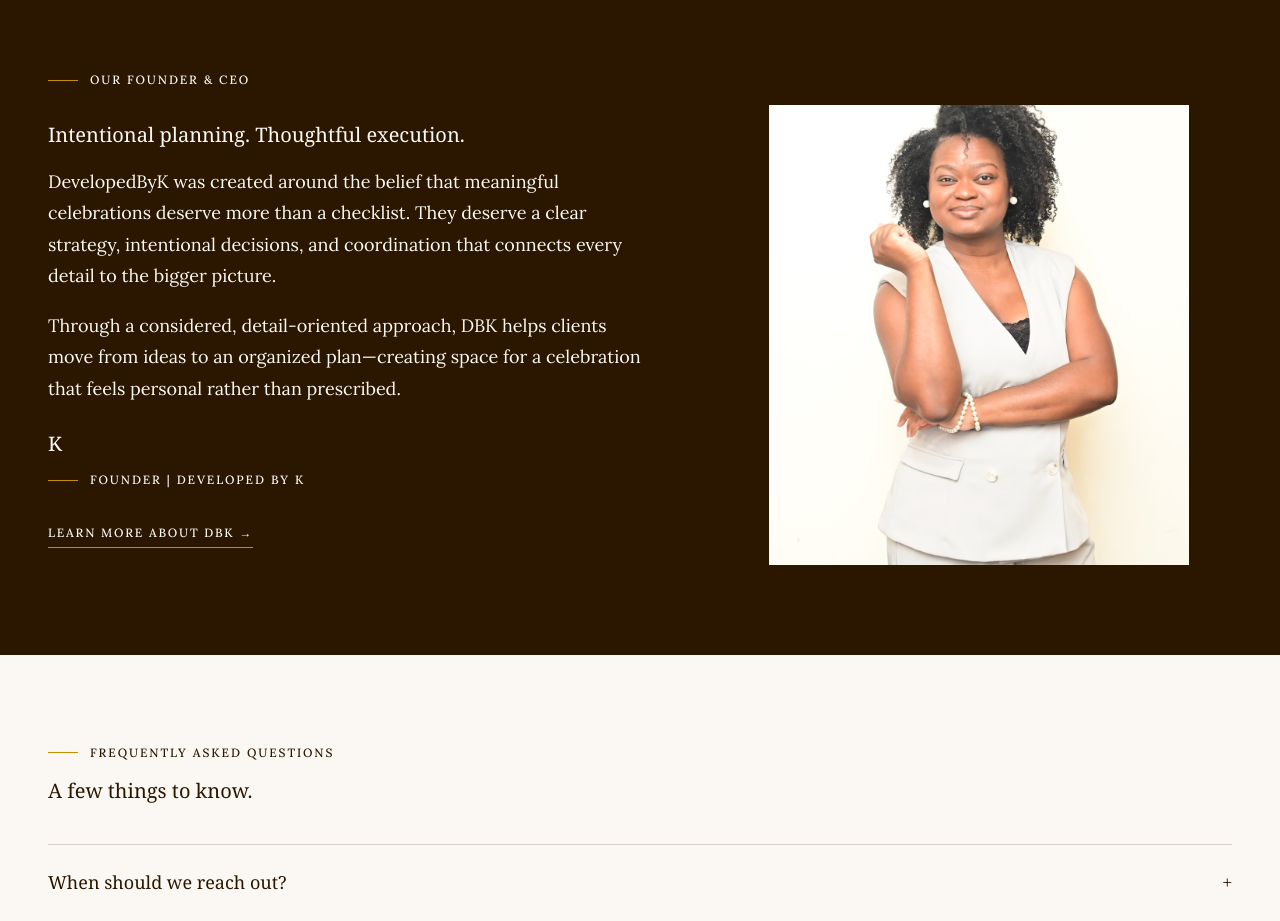
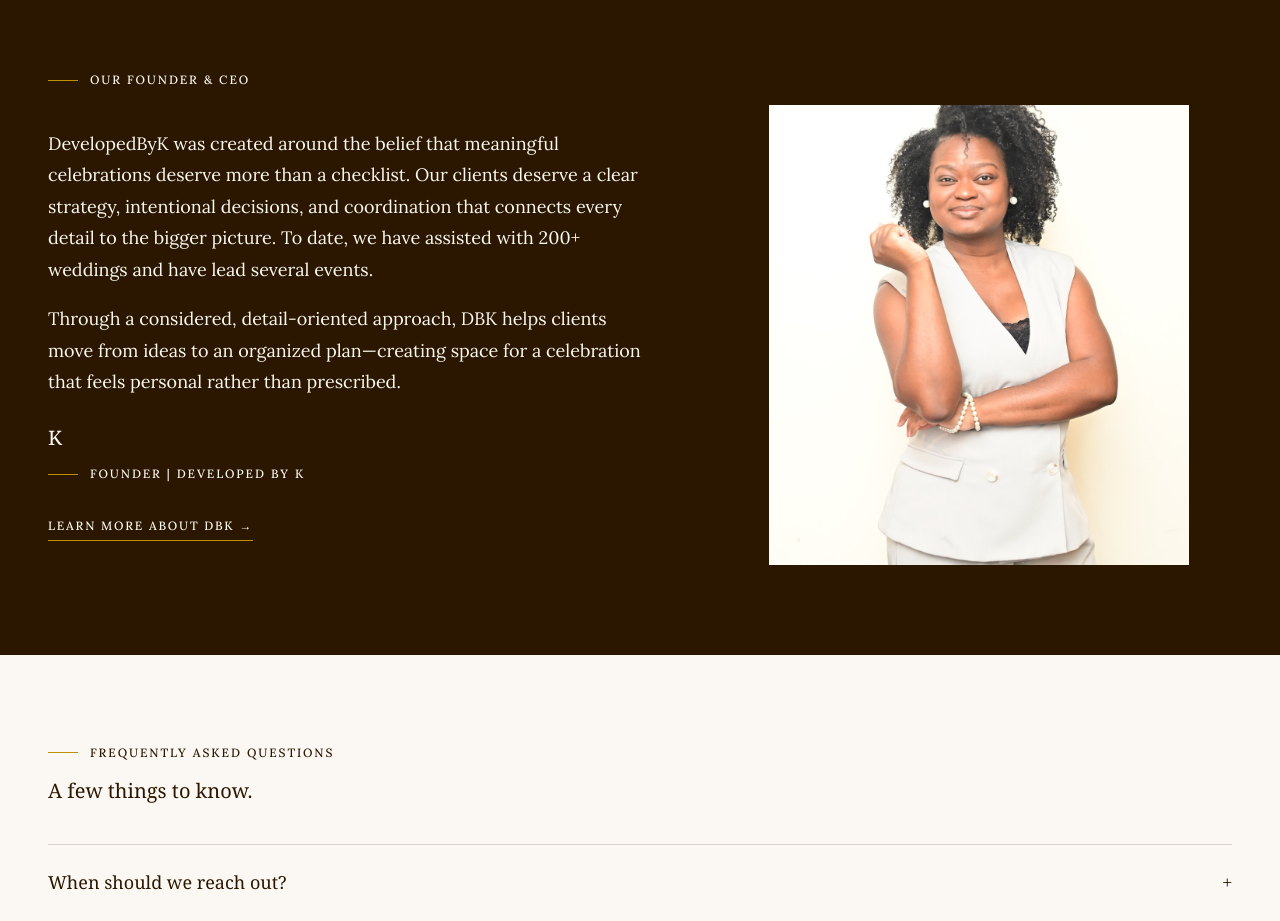
Before and after one commit to developedbky-codes/website, a plain HTML site: page index.html in a window 1280 px wide. Shown: the part 3720-4641 px from the top of the page. Drawn offline with Linux system fonts and the light colour scheme.

Commit message:
Update index.html

```diff
--- a/index.html
+++ b/index.html
@@ -123,7 +123,8 @@
 
         <p class="eyebrow">THE DBK AESTHETIC</p>
 
-        <p class="subtitle">Every celebration should be shaped by strategic design and thoughtfully executed. We prioritize the seamingly minor details that make all the difference.</p>
+        <p class="subtitle">Every celebration should be shaped by strategic design and thoughtfully executed.
+          We prioritize the seamingly minor details that make all the difference.</p>
 
       </div>
 
@@ -379,13 +380,12 @@
 
           <div class="copy">
 
-            <h2>Intentional planning. Thoughtful execution.</h2>
-
             <p>
               DevelopedByK was created around the belief that meaningful
-              celebrations deserve more than a checklist. They deserve a
+              celebrations deserve more than a checklist. Our clients deserve a
               clear strategy, intentional decisions, and coordination that
-              connects every detail to the bigger picture.
+              connects every detail to the bigger picture. To date, we have
+              assisted with 200+ weddings and have lead several events.
             </p>
 
             <p>
```
